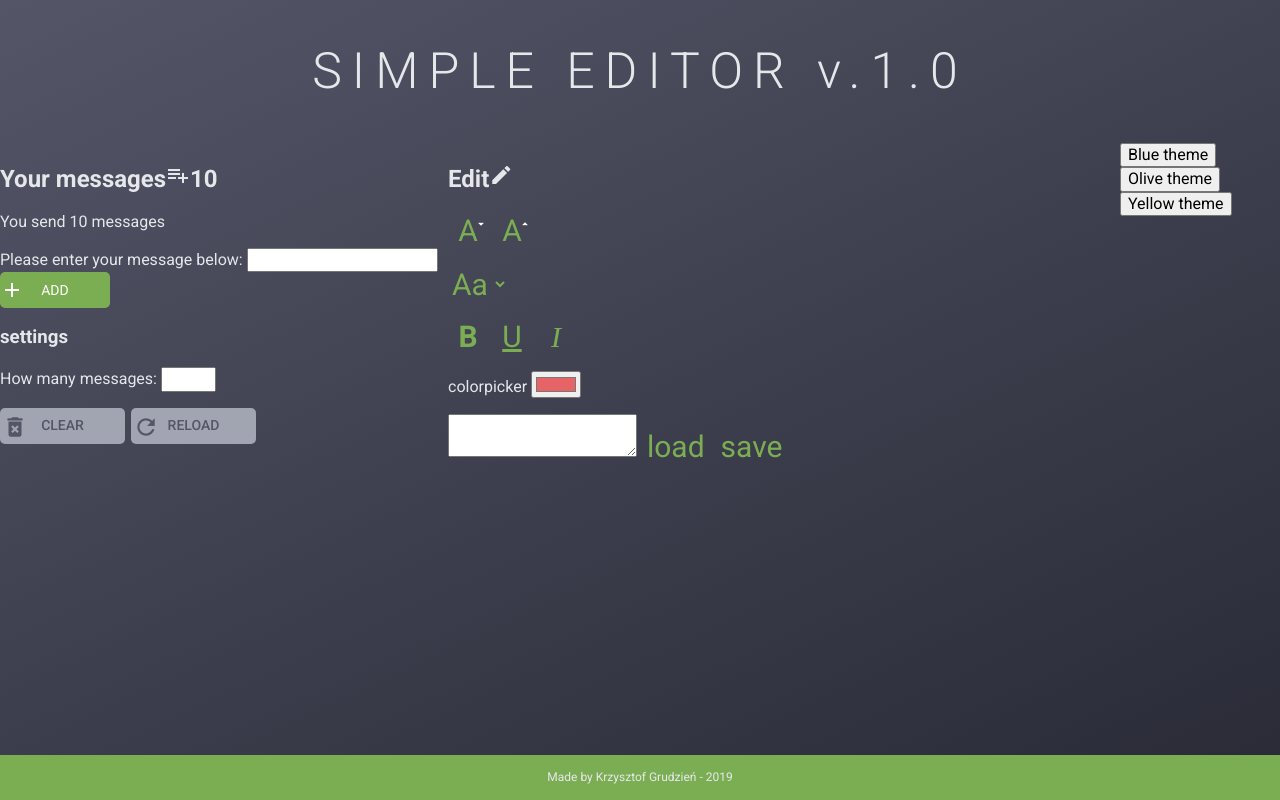
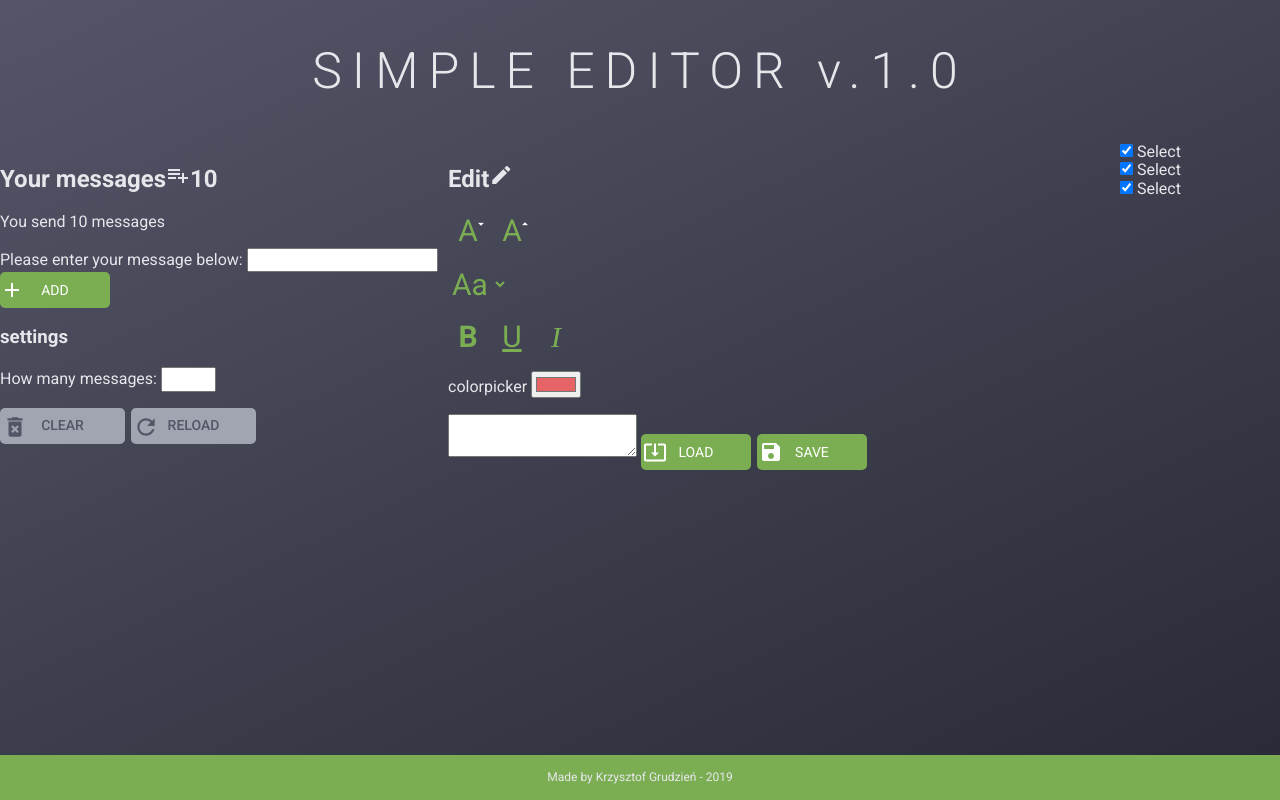
Before and after one commit to KrzysztofGrudzien/simple-editor, a website: page src/content/index.html in a window 1280 px wide. Drawn offline with nearby package versions, Linux system fonts and the light colour scheme; files that its build step writes are made by us from their sources.

Commit message:
feat: add buttons handling localStorage

```diff
--- a/src/content/index.html
+++ b/src/content/index.html
@@ -78,18 +78,38 @@
                     </p>
                     <p class="editor__textarea">
                         <textarea name="textarea" id="text" class="editor__textarea--js"></textarea>
-                        <button type="button" class="editor__btn editor__btn--load editor__btn--load-js">load</button>
-                        <button type="button" class="editor__btn editor__btn--save editor__btn--save-js">save</button>
+                        <button type="button" class="editor__btn editor__btn--load editor__btn--load-js"><span
+                                class="material-icons material-icons--load">system_update_alt</span>load</button>
+                        <button type="button" class="editor__btn editor__btn--save editor__btn--save-js"><span
+                                class="material-icons material-icons--save">save</span>save</button>
                     </p>
                 </div>
             </section>
         </main>
         <aside class="sidebar">
             <div class="theme-switchers">
-                <!-- TEST VERSION OF SWITCHERS - now are buttons but will be switchers instead -->
+                <!-- TEST VERSION OF SWITCHERS - now are buttons but will be switchers instead
                 <button class="theme-switchers__blue">Blue theme</button>
                 <button class="theme-switchers__olive">Olive theme</button>
-                <button class="theme-switchers__yellow">Yellow theme</button>
+                <button class="theme-switchers__yellow">Yellow theme</button> -->
+                <section>
+                    <div class="input-wrap">
+                        <input id="input-7" type="checkbox" checked>
+                        <label for="input-7">Select</label>
+                    </div>
+                </section>
+                <section>
+                    <div class="input-wrap">
+                        <input id="input-7" type="checkbox" checked>
+                        <label for="input-7">Select</label>
+                    </div>
+                </section>
+                <section>
+                    <div class="input-wrap">
+                        <input id="input-7" type="checkbox" checked>
+                        <label for="input-7">Select</label>
+                    </div>
+                </section>
             </div>
         </aside>
         <footer class="footer">
--- a/src/scss/components/buttons.scss
+++ b/src/scss/components/buttons.scss
@@ -92,3 +92,28 @@
     font-size: 30px;
     cursor: pointer;
 }
+
+/* ================================== */
+/*  BUTTONS SAVING AND LOADING DATA   */
+/* ================================== */
+
+.editor__btn--load, .editor__btn--save {
+    position: relative;
+    width: 110px;
+    height: 36px;
+    margin-right: 2px;
+    background-color: $olive;
+    border: none;
+    border-radius: 5px;
+    color: $white;
+    text-transform: uppercase;
+    font-size: 14px;
+    cursor: pointer;
+}
+
+.material-icons--load, .material-icons--save {
+    position: absolute;
+    top: 6px;
+    left: 2px;
+    font-size: 24px;
+}
```
